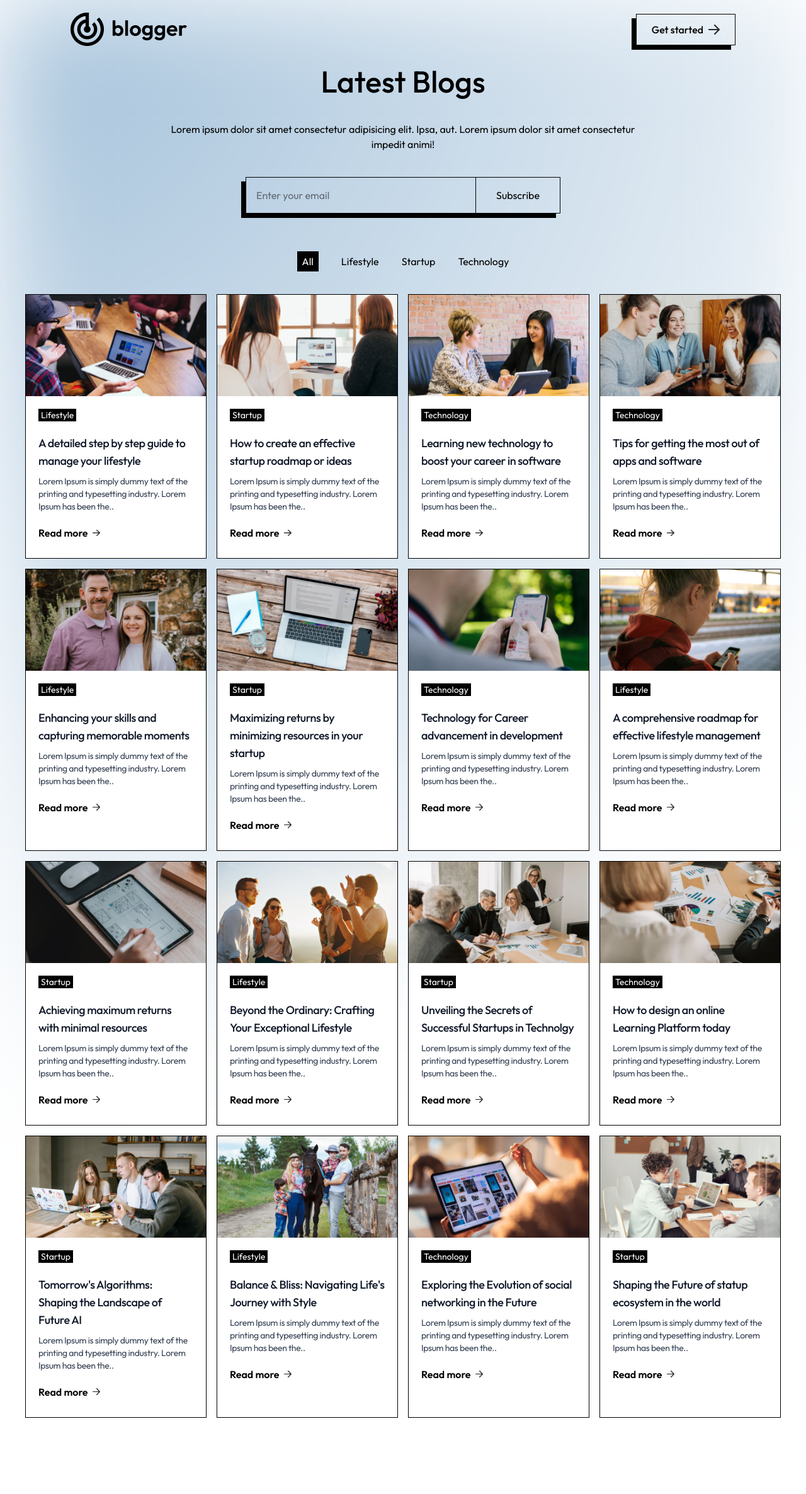
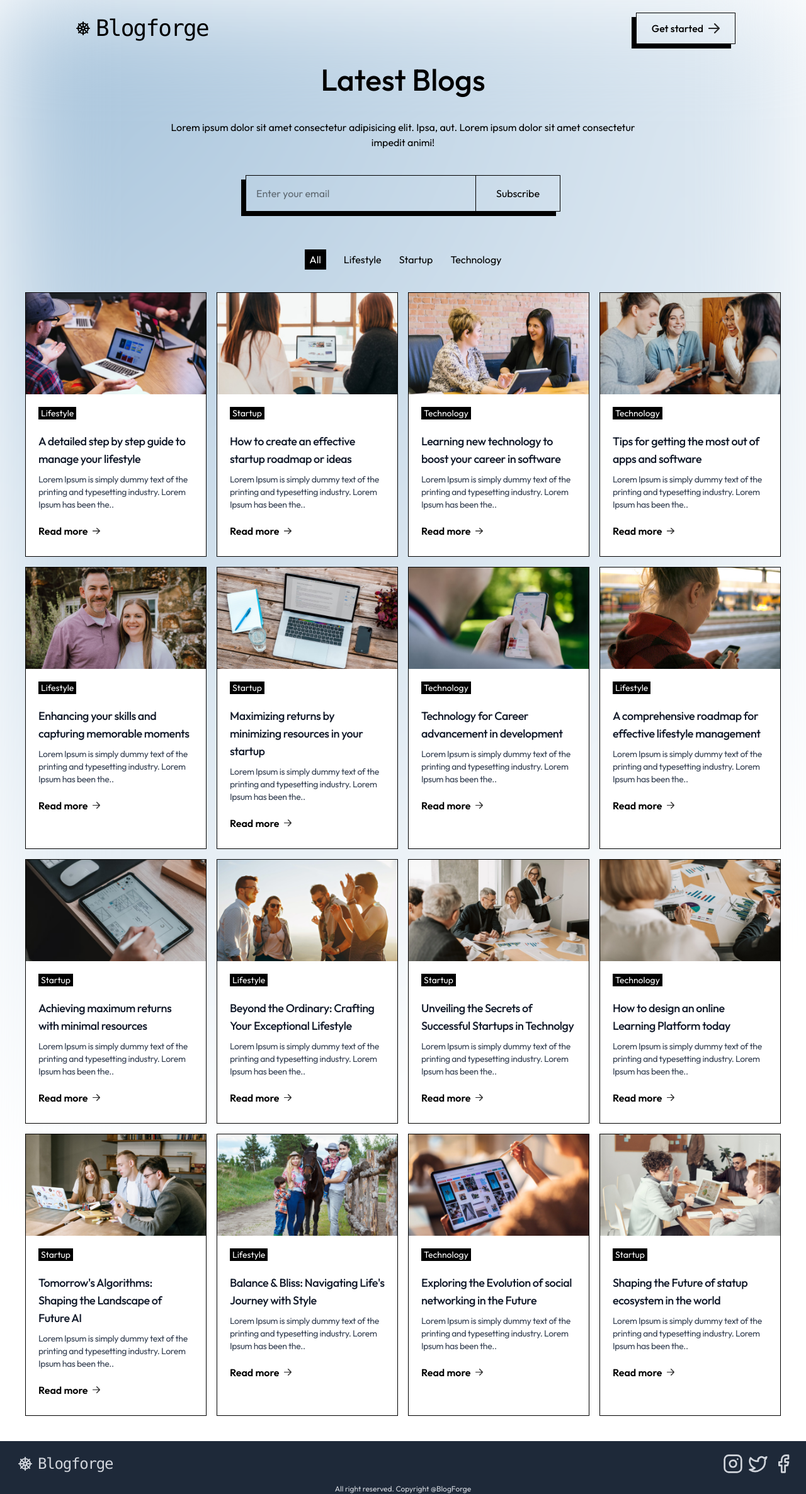
Before and after one commit to himanshur4/blog-app, a Next.js app: page / in a window 1280 px wide. Shown: the whole page at 63% size. Before the commit the page ends 2251 px from the top, so only its background shows below. Built offline with nearby package versions, Linux system fonts and the light colour scheme.

Commit message:
feat: enhance BlogList filtering, update Header with logo, and add Footer component

```diff
--- a/Components/BlogList.jsx
+++ b/Components/BlogList.jsx
@@ -6,7 +6,7 @@ const BlogList = () => {
   const [category, setCategory] = useState("All");
   return (
     <div className='flex flex-col items-center justify-around gap-2 mt-1'>
-      <div className='flex justify-center gap-3 sm:gap-6 md:gap-7 lg:gap-9 px-2 py-1 items-center mb-6'>
+      <div className='flex justify-center gap-3 sm:gap-6 md:gap-7 px-2 sm:px-4 md:px-5 py-1 items-center mb-6'>
         <button className={category === "All" ? 'bg-black px-2 py-1 cursor-pointer text-white' : "cursor-pointer"} onClick={() => { setCategory("All") }}>All</button>
         <button className={category === "Lifestyle" ? 'bg-black px-2 py-1 cursor-pointer text-white' : "cursor-pointer"} onClick={() => { setCategory("Lifestyle") }}>Lifestyle</button>
         <button className={category === "Startup" ? 'bg-black px-2 py-1 cursor-pointer text-white' : "cursor-pointer"} onClick={() => { setCategory("Startup") }}>Startup</button>
@@ -14,8 +14,7 @@ const BlogList = () => {
       </div>
       <div className='px-10 grid grid-cols-1 gap-4 sm:grid-cols-2 md:grid-cols-3 lg:grid-cols-4'>
         {
-          category !== "All" ? blog_data.filter((item) => item.category === category).map((item, index) => (<BlogItem key={index} category={item.category} title={item.title} image={item.image} description={item.description} />)) : blog_data.map((item, index) => (<BlogItem key={index} category={item.category} title={item.title} image={item.image} description={item.description} />))
-        }
+         blog_data.filter((item) => category==="All"?true:category===item.category).map((item, index) => (<BlogItem key={index} category={item.category} title={item.title} image={item.image} description={item.description} />)) }
       </div>
     </div>
   )
--- /dev/null
+++ b/Components/Footer.jsx
@@ -0,0 +1,22 @@
+import { InstagramIcon, LucideFacebook, ShipWheel, Twitter, } from 'lucide-react'
+import React from 'react'
+
+const Footer = () => {
+  return (<div className='flex flex-col bg-gray-800 text-gray-300  px-5 pt-5 pb-0 mt-10 justify-center'>
+    <div className='flex flex-col sm:flex-row gap-4 items-center justify-center sm:justify-between'>
+      <h1 className='flex items-center font-mono justify-center gap-0 tracking-tighter text-xl sm:text-2xl'>
+        <ShipWheel className='w-10 m-0 p-0' />
+        Blogforge</h1>
+      <div className='flex items-center justify-center gap-2'>
+        <InstagramIcon className='size-8' />
+        <Twitter className='size-8' />
+        <LucideFacebook className='size-8' />
+      </div>
+
+    </div>
+    <p className='text-xs mt-4 text-center mb-0'>All right reserved. Copyright @BlogForge</p>
+  </div>
+  )
+}
+
+export default Footer
--- a/Components/Header.jsx
+++ b/Components/Header.jsx
@@ -1,4 +1,5 @@
 import { assets } from '@/Assets/assets'
+import { ShipWheel } from 'lucide-react'
 import Image from 'next/image'
 import React from 'react'
 
@@ -6,15 +7,17 @@ const Header = () => {
     return (
         <div className='py-5 px-5 md:px-12 lg:px-28 text-primary'>
             <div className='flex justify-between items-center'>
-                <Image src={assets.logo} alt="logo" className='w-[130px] sm:w-auto' />
-                <button className='flex items-center gap-2 font-medium py-1 px-3 sm:py-3 sm:px-6 border border-solid border-black shadow-[-7px_7px_0px_#000000]'>Get started <Image src={assets.arrow}/></button>
+                <h1 className='flex items-center font-mono justify-center gap-0 tracking-tighter text-2xl sm:text-4xl'>
+                    <ShipWheel className='w-10 m-0 p-0' />
+                    Blogforge</h1>
+                <button className='flex items-center gap-2 font-medium py-1 px-3 sm:py-3 sm:px-6 border border-solid border-black shadow-[-7px_7px_0px_#000000]'>Get started <Image src={assets.arrow} /></button>
             </div>
             <div className='text-center my-8'>
                 <h1 className='text-3xl sm:text-5xl font-medium text-black'>Latest Blogs</h1>
                 <p className='mt-10 max-w-[740px] m-auto text-xs sm:text-base'>Lorem ipsum dolor sit amet consectetur adipisicing elit. Ipsa, aut. Lorem ipsum dolor sit amet consectetur impedit animi!</p>
                 <form className='flex justify-between max-w-[500px] scale-75 sm:scale-100 mx-auto mt-10 border border-black shadow-[-7px_7px_0px_#000]' action="">
-                     <input type="email" placeholder='Enter your email' className='pl-4 outline-none'/>
-                     <button className='border-l border-black py-4 px-4 sm:px-8 active:bg-gray-600 active:text-white' type='submit'>Subscribe</button>
+                    <input type="email" placeholder='Enter your email' className='pl-4 outline-none' />
+                    <button className='border-l border-black py-4 px-4 sm:px-8 active:bg-gray-600 active:text-white' type='submit'>Subscribe</button>
                 </form>
             </div>
         </div>
--- a/app/page.js
+++ b/app/page.js
@@ -1,6 +1,6 @@
 'use client';
-import BlogItem from "@/Components/BlogItem";
 import BlogList from "@/Components/BlogList";
+import Footer from "@/Components/Footer";
 import Header from "@/Components/Header";
 
 
@@ -9,7 +9,7 @@ export default function Home() {
    <>
     <Header/>
     <BlogList/>
-
+   <Footer/>
     </>
   );
 }
```
Also changed, not shown: package.json (+5 -4 lines), 1 other file (tests, documents, lock files or other folders).
